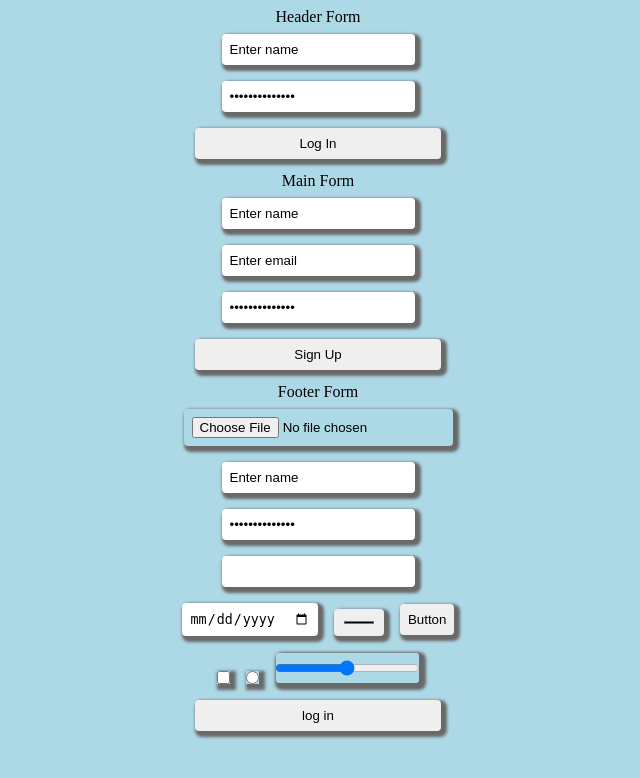
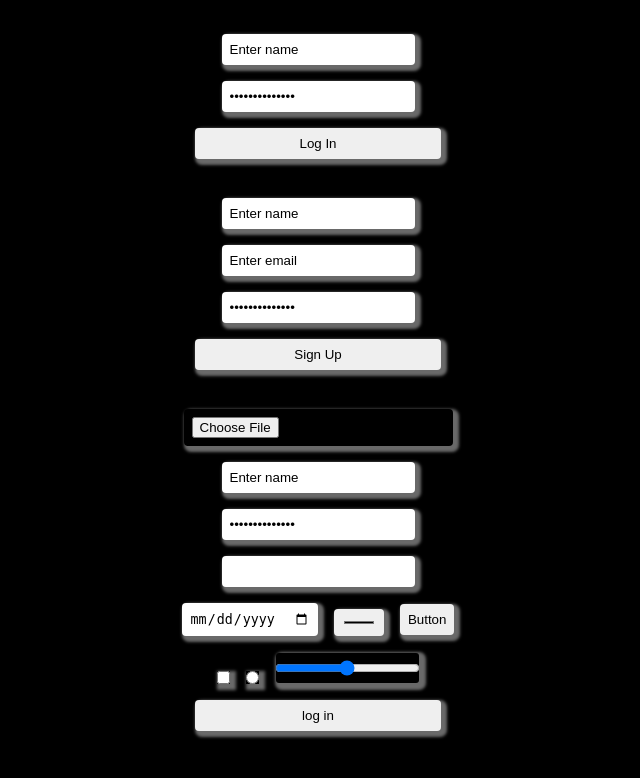
Before and after one commit to Klerind/javaScriptForm, a PHP site: page / in a window 1280 px wide. Shown: the top 778 px of the page, without its empty margins (322-962 px from the left). Run offline with PHP 8.4, Linux system fonts and the light colour scheme.

Commit message:
background color black

```diff
--- a/style.css
+++ b/style.css
@@ -1,5 +1,5 @@
 body {
-  background-color: lightblue; }
+  background-color: black; }
 
 header, main, footer {
   margin: .3em;
```
